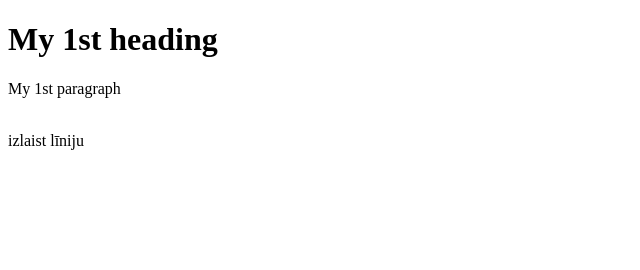
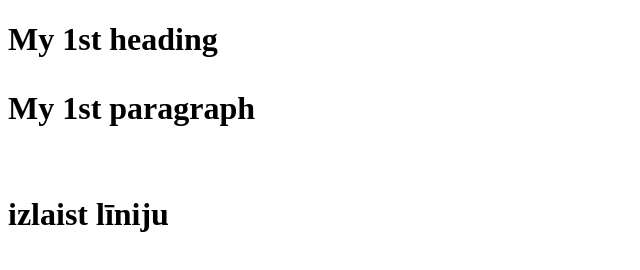
Before and after one commit to sam00s/webpage3, a plain HTML site: page index.html in a window 1280 px wide. Shown: the whole page, without its empty margins (0-640 px from the left). Drawn offline with Linux system fonts and the light colour scheme.

Commit message:
Update index.html

```diff
--- a/index.html
+++ b/index.html
@@ -2,9 +2,11 @@
 <html>
 <body>
 
-<h1>My 1st heading</h1>
-<p>My 1st paragraph</p>
+<h1>My 1st heading
+  <p>My 1st paragraph</p>
   <br>izlaist līniju</br>
+</h1>
+
 
 </body>
 </html>
```
